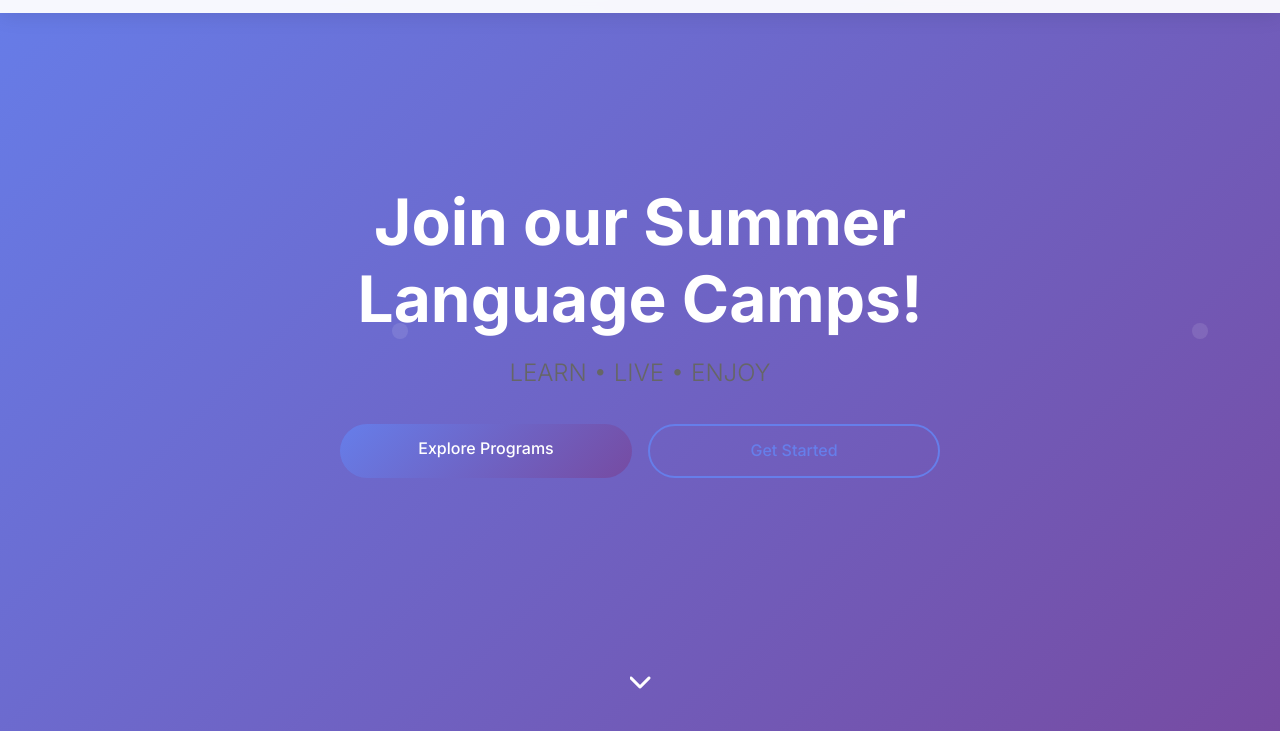
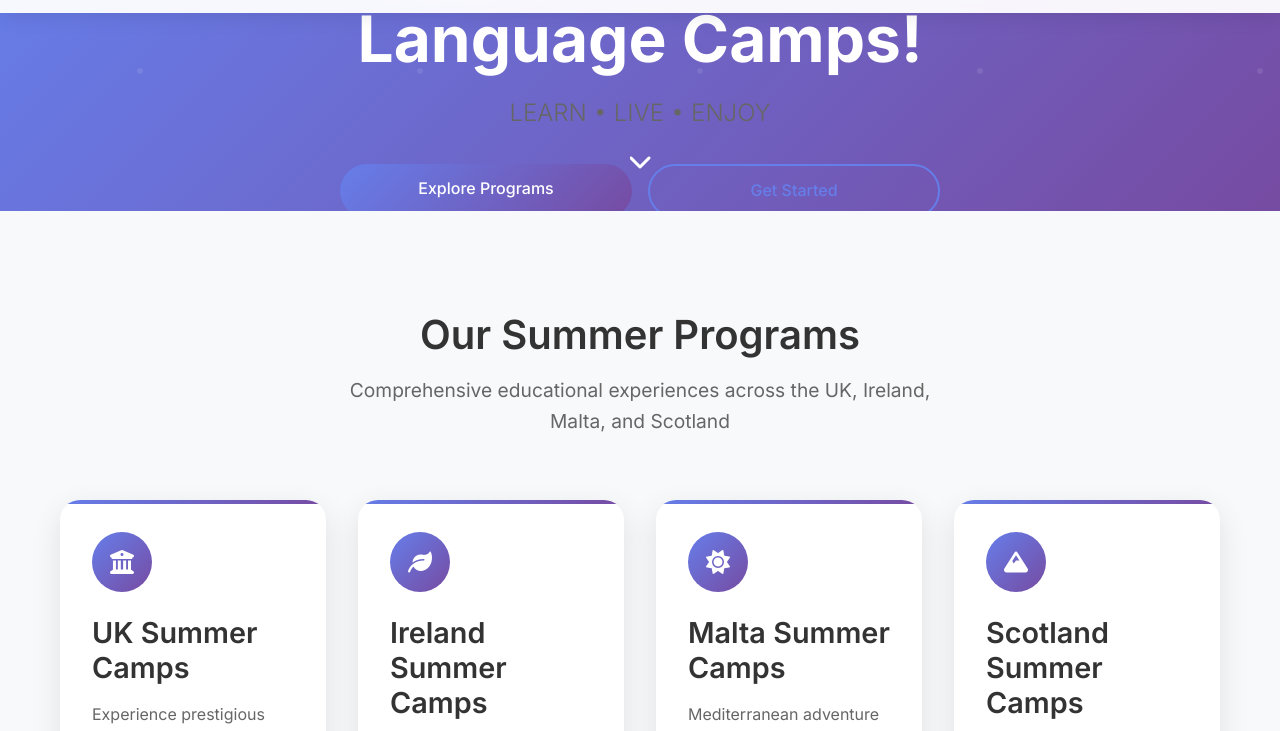
Before and after one commit to dimgian04/evmaria, a website: page public/index.html in a window 1280 px wide. Shown: the part 69-800 px from the top of the page. Drawn offline with Linux system fonts and the light colour scheme.

Commit message:
adjust hero height

```diff
--- a/public/css/style.css
+++ b/public/css/style.css
@@ -229,7 +229,7 @@ p {
 
 /* Hero Section */
 .hero {
-  height: 100vh;
+  height: 35vh;
   position: relative;
   display: flex;
   align-items: center;
```
